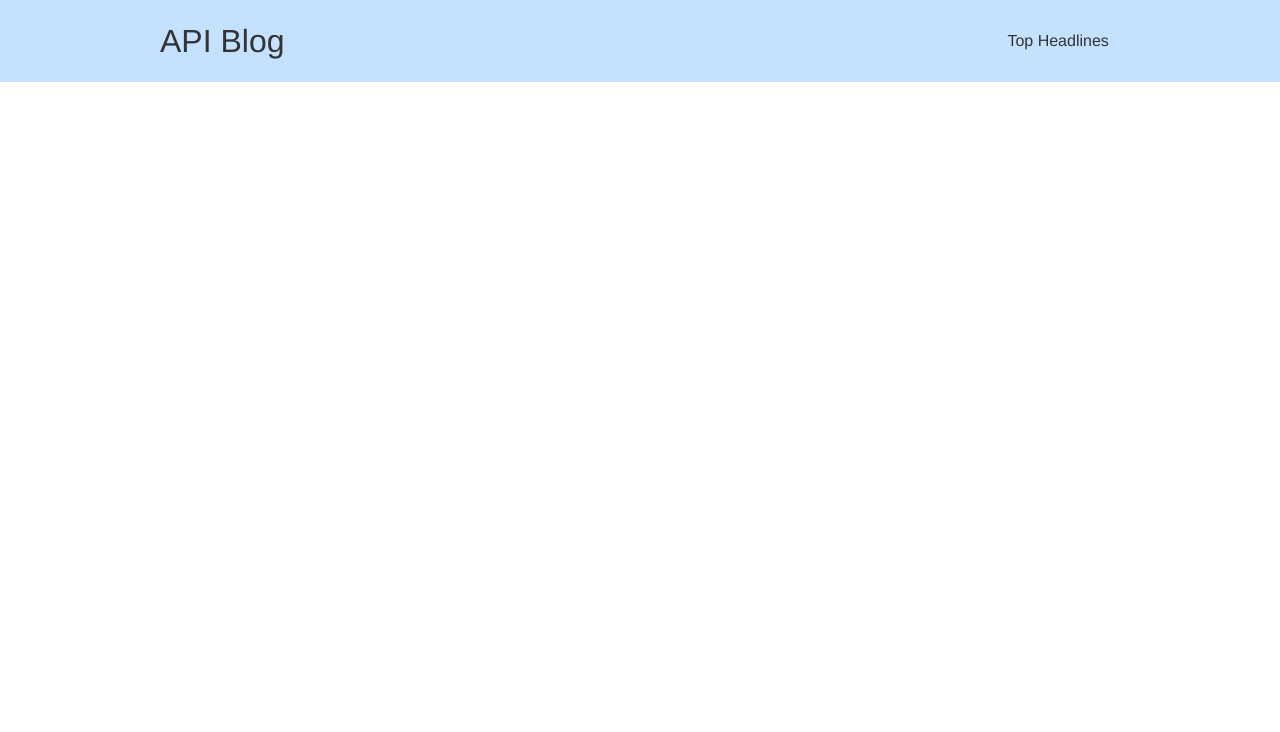
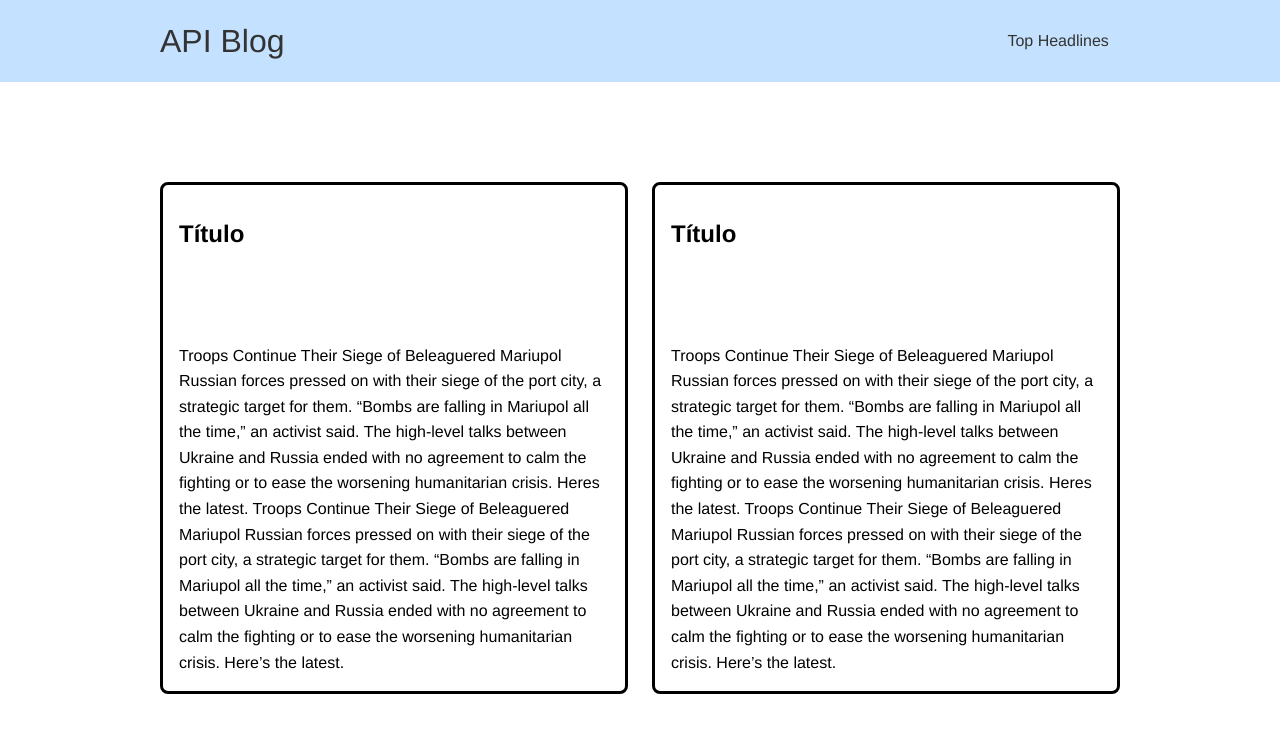
Before and after one commit to igarasy/blog-api, a React (Create React App) app: page / in a window 1280 px wide. Shown: the top 732 px of the page. Built offline with nearby package versions, Linux system fonts and the light colour scheme.

Commit message:
Add Feed Modal component

```diff
--- a/src/Components/Feed/index.js
+++ b/src/Components/Feed/index.js
@@ -0,0 +1,43 @@
+import React from 'react';
+import * as S from './styled';
+
+const Feed = () => {
+  return (
+    <S.Feed>
+      <S.Wrapper>
+        <S.ModalFeed>
+          <S.ModalTitle>Título</S.ModalTitle>
+          Troops Continue Their Siege of Beleaguered Mariupol Russian forces
+          pressed on with their siege of the port city, a strategic target for
+          them. “Bombs are falling in Mariupol all the time,” an activist said.
+          The high-level talks between Ukraine and Russia ended with no
+          agreement to calm the fighting or to ease the worsening humanitarian
+          crisis. Heres the latest. Troops Continue Their Siege of Beleaguered
+          Mariupol Russian forces pressed on with their siege of the port city,
+          a strategic target for them. “Bombs are falling in Mariupol all the
+          time,” an activist said. The high-level talks between Ukraine and
+          Russia ended with no agreement to calm the fighting or to ease the
+          worsening humanitarian crisis. Here’s the latest.
+        </S.ModalFeed>
+      </S.Wrapper>
+      <S.Wrapper>
+        <S.ModalFeed>
+          <S.ModalTitle>Título</S.ModalTitle>
+          Troops Continue Their Siege of Beleaguered Mariupol Russian forces
+          pressed on with their siege of the port city, a strategic target for
+          them. “Bombs are falling in Mariupol all the time,” an activist said.
+          The high-level talks between Ukraine and Russia ended with no
+          agreement to calm the fighting or to ease the worsening humanitarian
+          crisis. Heres the latest. Troops Continue Their Siege of Beleaguered
+          Mariupol Russian forces pressed on with their siege of the port city,
+          a strategic target for them. “Bombs are falling in Mariupol all the
+          time,” an activist said. The high-level talks between Ukraine and
+          Russia ended with no agreement to calm the fighting or to ease the
+          worsening humanitarian crisis. Here’s the latest.
+        </S.ModalFeed>
+      </S.Wrapper>
+    </S.Feed>
+  );
+};
+
+export default Feed;
--- a/src/Components/Feed/styled.js
+++ b/src/Components/Feed/styled.js
@@ -0,0 +1,36 @@
+import styled from 'styled-components';
+
+export const Feed = styled.section`
+  max-width: 960px;
+  display: flex;
+  justify-content: space-between;
+  margin: 0 auto;
+
+  height: 100%;
+  margin-top: 100px;
+`;
+
+export const Wrapper = styled.div`
+  margin-top: 200px;
+  width: 430px;
+  height: 100%;
+  display: flex;
+  align-items: center;
+  margin: auto 0;
+  border: solid black;
+  border-radius: 0.5rem;
+  padding: 1rem;
+`;
+
+export const ModalTitle = styled.h1`
+  margin-bottom: 4em;
+`;
+
+export const ModalFeed = styled.div`
+  max-width: 960px;
+  display: inline-block;
+  align-self: flex-end;
+  padding: 0;
+  line-height: 1.6em;
+  flex-wrap: wrap;
+`;
--- a/src/Components/Header/index.js
+++ b/src/Components/Header/index.js
@@ -1,9 +1,11 @@
 import React from 'react';
 import { Link } from 'react-router-dom';
+import Feed from '../Feed';
 import * as S from './styled';
 
 const Header = () => {
   return (
+    <>
       <S.Header>
         <S.Container>
           <S.Logo>API Blog</S.Logo>
@@ -16,6 +18,8 @@ const Header = () => {
           </S.Navbar>
         </S.Container>
       </S.Header>
+      <Feed />
+    </>
   );
 };
 
```
Lines whose indentation alone changed are shown as unchanged.
